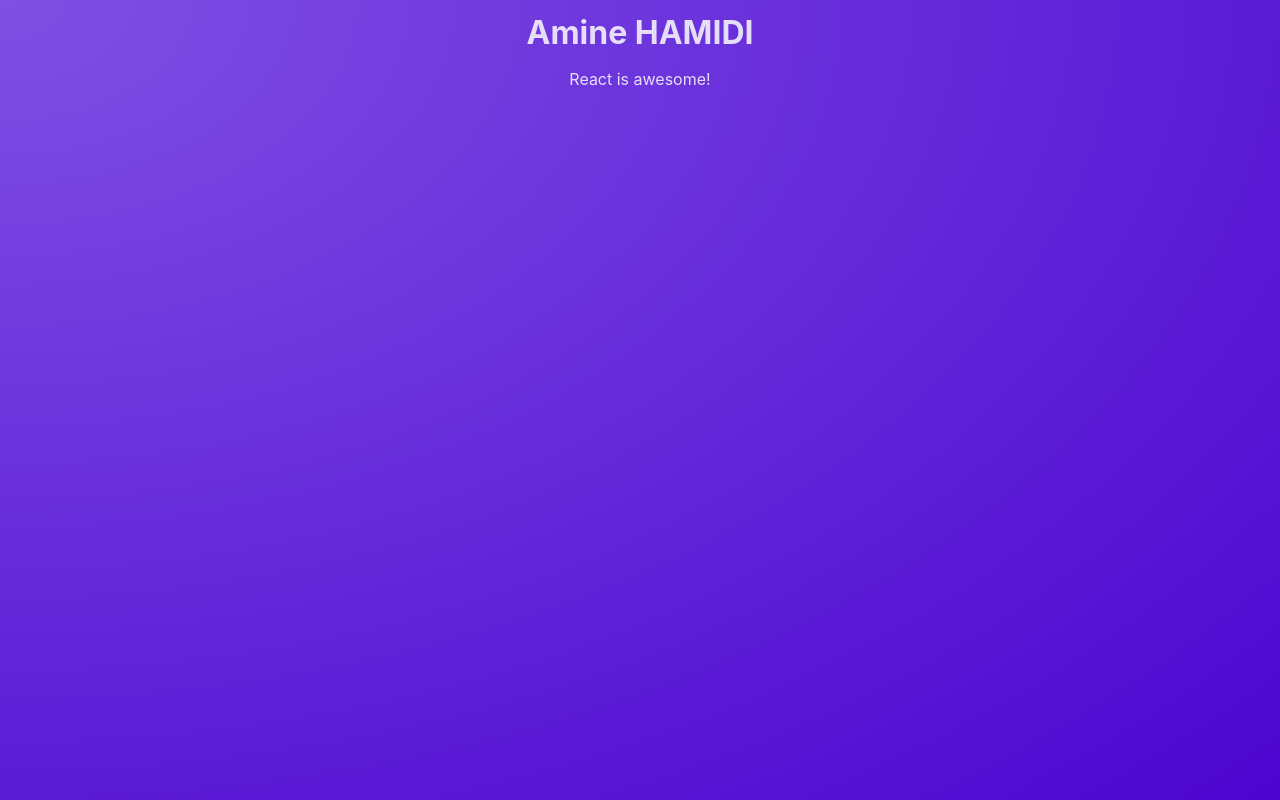
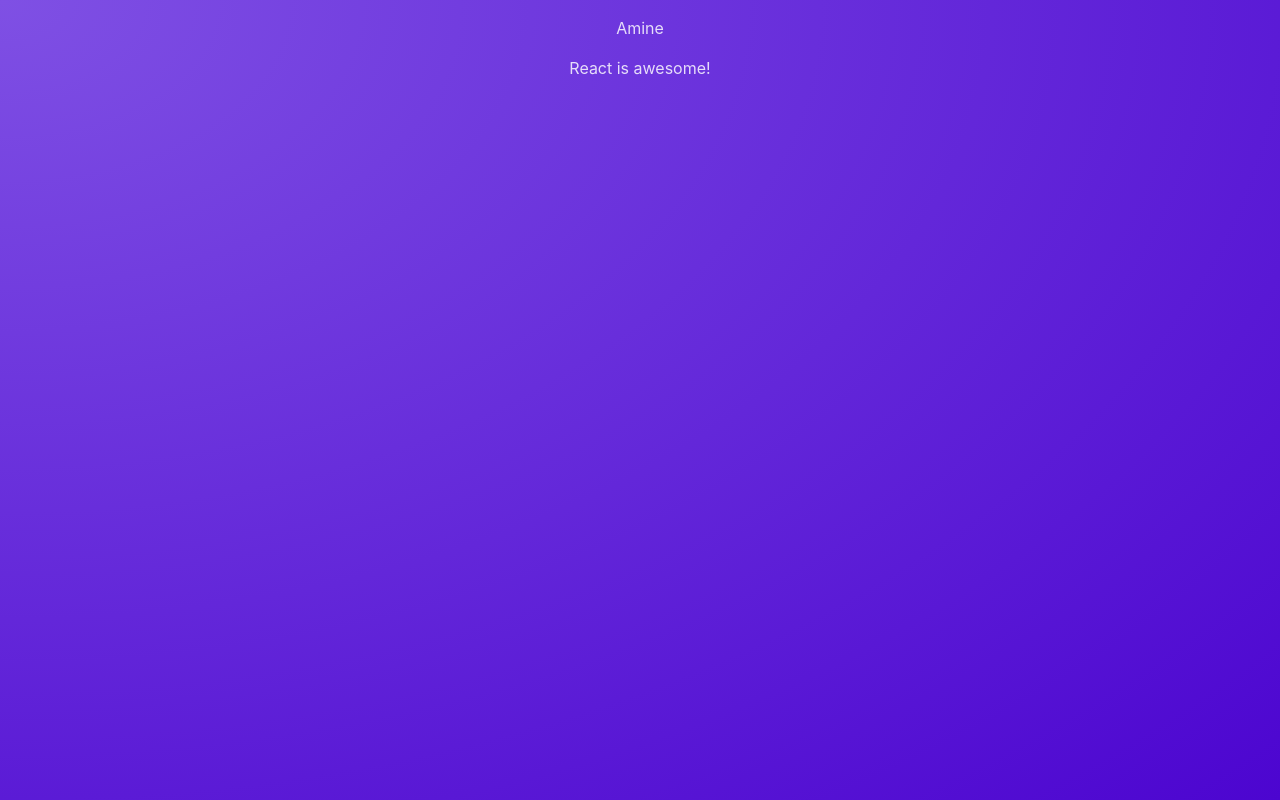
Before and after one commit to Amine-Hamidi/react-crash-course, a React (Vite) app: page / in a window 1280 px wide. Built offline with nearby package versions, Linux system fonts and the light colour scheme.

Commit message:
Outputting Dynamic Values

```diff
--- a/src/components/Post.jsx
+++ b/src/components/Post.jsx
@@ -1,7 +1,11 @@
+const names = ["Amine", "HAMIDI"];
+
+
 function Post() {
+    const chosenName=Math.random() > 0.5 ? names[0] : names[1];
     return(
         <div>
-            <h1>Amine HAMIDI</h1>
+            <p>{chosenName}</p>
             <p>React is awesome!</p>
         </div>
     );
```
